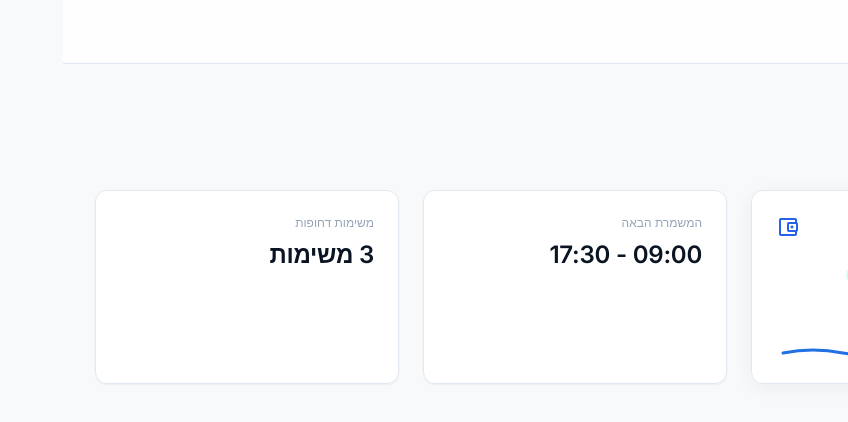
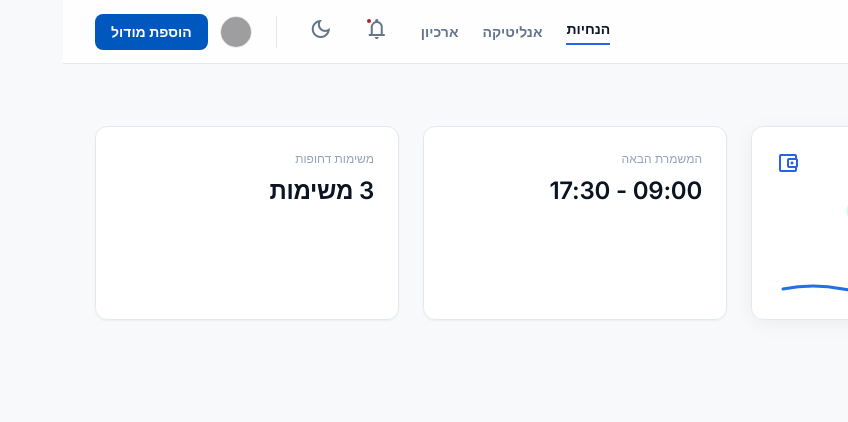
Before and after one commit to YotamA1995/my-life-dashboard, a React (Vite) app: page / in a window 1280 px wide. Shown: the top 422 px of the page, without its empty margins (432-1280 px from the left). Built offline with nearby package versions, Linux system fonts and the light colour scheme.

Commit message:
Integrate Topbar component into App layout, replacing the previous inline header for improved structure and maintainability.

```diff
--- a/src/App.tsx
+++ b/src/App.tsx
@@ -1,4 +1,5 @@
 import Sidebar from "./components/Sidebar";
+import Topbar from "./components/Topbar";
 
 function App() {
   return (
@@ -8,9 +9,7 @@ function App() {
       {/* Main Area */}
       <div className="flex-1 mr-64 flex flex-col">
         {/* Topbar */}
-        <header className="h-16 border-b border-slate-200 bg-white/80 backdrop-blur-md flex items-center px-8 sticky top-0 z-40">
-          <h1 className="text-h2 text-primary">סקירת לוח הבקרה</h1>
-        </header>
+        <Topbar />
 
         {/* Content */}
         <main className="p-8 space-y-8">
--- /dev/null
+++ b/src/components/Topbar.tsx
@@ -0,0 +1,60 @@
+
+
+import React from "react";
+
+const Topbar: React.FC = () => {
+  return (
+    <header className="fixed top-0 left-0 w-[calc(100%-16rem)] h-16 border-b border-slate-200 bg-white/80 backdrop-blur-md z-40 flex justify-between items-center px-8">
+      {/* Title */}
+      <div className="flex items-center gap-4">
+        <h1 className="text-h2 text-primary">סקירת לוח הבקרה</h1>
+      </div>
+
+      {/* Actions */}
+      <div className="flex items-center gap-6">
+        {/* Tabs */}
+        <nav className="hidden lg:flex items-center gap-6">
+          <a className="text-sm font-semibold text-slate-900 border-b-2 border-blue-600 pb-1" href="#">
+            הנחיות
+          </a>
+          <a className="text-sm font-semibold text-slate-500 hover:text-blue-600 transition-all" href="#">
+            אנליטיקה
+          </a>
+          <a className="text-sm font-semibold text-slate-500 hover:text-blue-600 transition-all" href="#">
+            ארכיון
+          </a>
+        </nav>
+
+        {/* Icons */}
+        <div className="flex items-center gap-4">
+          <button className="p-2 text-slate-500 hover:text-blue-600 relative">
+            <span className="material-symbols-outlined">notifications</span>
+            <span className="absolute top-2 left-2 w-2 h-2 bg-error rounded-full border-2 border-white"></span>
+          </button>
+
+          <button className="p-2 text-slate-500 hover:text-blue-600">
+            <span className="material-symbols-outlined">dark_mode</span>
+          </button>
+        </div>
+
+        {/* Divider */}
+        <div className="h-8 w-[1px] bg-slate-200"></div>
+
+        {/* Profile + Action */}
+        <div className="flex items-center gap-3">
+          <img
+            src="https://i.pravatar.cc/100"
+            alt="user"
+            className="w-8 h-8 rounded-full border border-slate-200"
+          />
+
+          <button className="bg-secondary text-white px-4 py-2 rounded-lg text-sm font-semibold hover:opacity-90">
+            הוספת מודול
+          </button>
+        </div>
+      </div>
+    </header>
+  );
+};
+
+export default Topbar;
```
